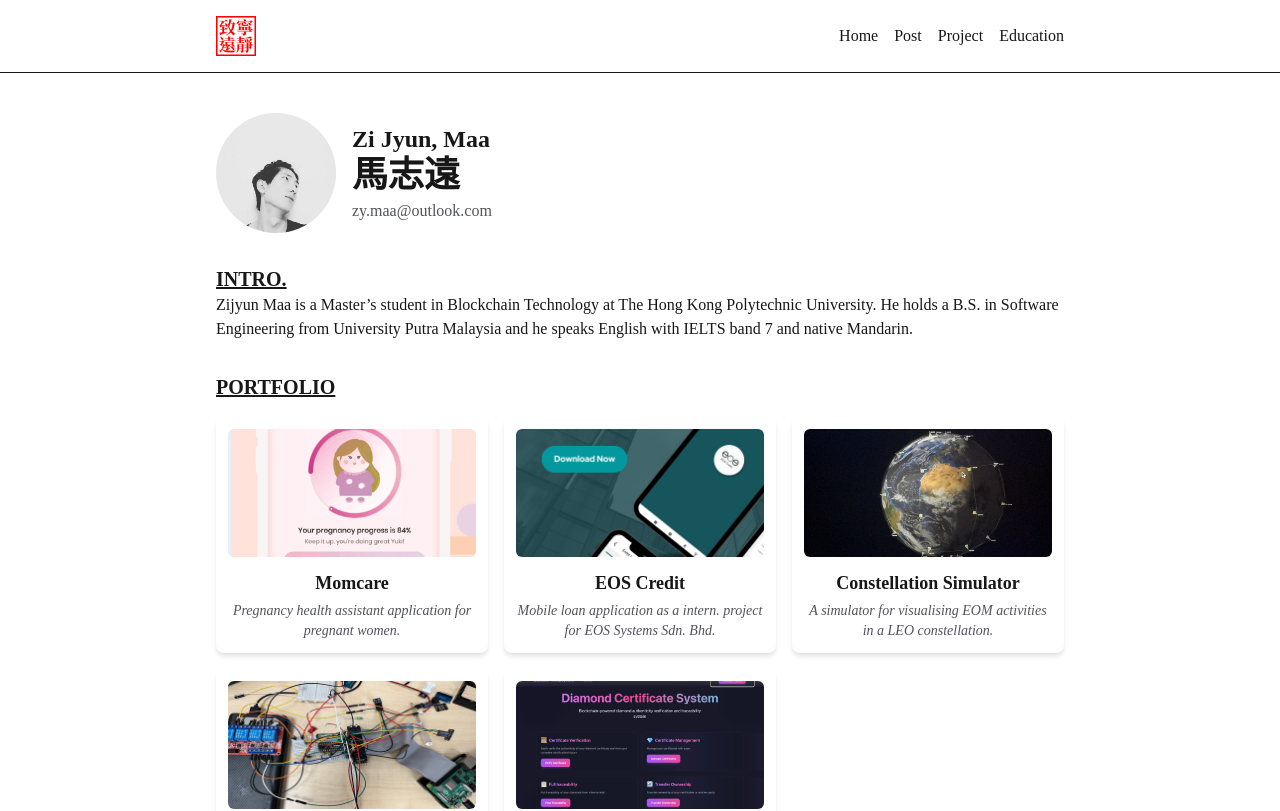
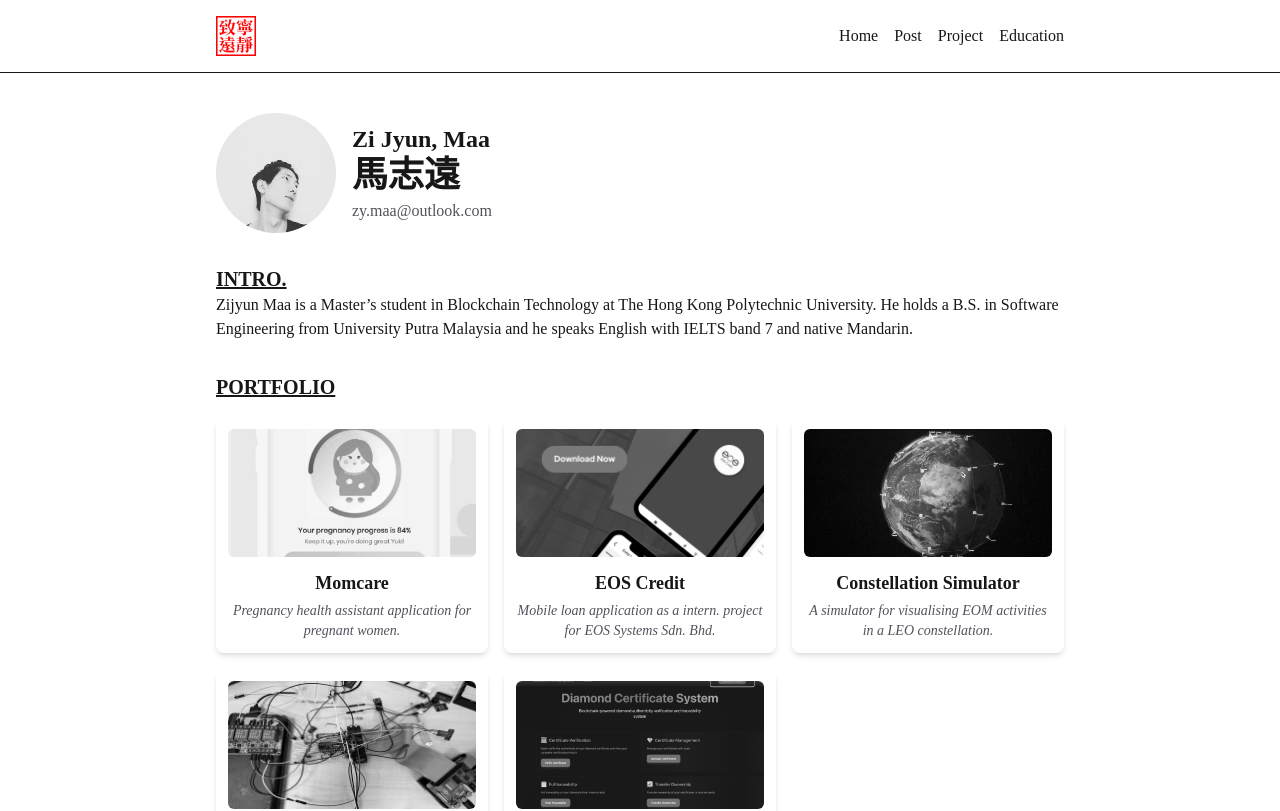
Before and after one commit to MaaZiJyun/official-profile, a Next.js app: page / in a window 1280 px wide. Shown: the top 811 px of the page. Built offline with nearby package versions, Linux system fonts and the light colour scheme.

Commit message:
Add project links and improve layout in ProjectsPage; enhance excerpt extraction in PostsPage

```diff
--- a/src/app/page.tsx
+++ b/src/app/page.tsx
@@ -1,4 +1,5 @@
 import Image from "next/image";
+import Link from "next/link";
 
 export default function Home() {
   return (
@@ -58,13 +59,28 @@ export default function Home() {
               desc: "A blockchain webapp for scalable, transparent supplychain management.",
             },
           ].map((p) => (
-            <div key={p.title} className="rounded-lg shadow-md bg-white p-3 text-center">
-              <div className="h-32 w-full overflow-hidden">
-                <Image src={p.img} alt={p.title} width={400} height={200} className="mx-auto h-full w-full object-cover rounded-md" />
+            <Link
+              href="/projects"
+              key={p.title}
+              target="_blank"
+              rel="noopener noreferrer"
+            >
+              <div className="rounded-lg shadow-md p-3 text-center hover:scale-[1.05] hover:shadow-xl hover:cursor-pointer transition-transform group">
+                <div className="h-32 w-full overflow-hidden">
+                  <Image
+                    src={p.img}
+                    alt={p.title}
+                    width={400}
+                    height={200}
+                    className="mx-auto h-full w-full object-cover rounded-md filter grayscale group-hover:grayscale-0 transition duration-300 ease-in-out"
+                  />
+                </div>
+                <div className="mt-3 text-lg font-semibold">{p.title}</div>
+                <div className="mt-1 text-sm text-zinc-600 italic">
+                  {p.desc}
+                </div>
               </div>
-              <div className="mt-3 text-lg font-semibold">{p.title}</div>
-              <div className="mt-1 text-sm text-zinc-600 italic">{p.desc}</div>
-            </div>
+            </Link>
           ))}
         </div>
       </div>
--- a/src/app/posts/page.tsx
+++ b/src/app/posts/page.tsx
@@ -27,11 +27,32 @@ async function loadTexPosts(): Promise<Post[]> {
       const titleMatch = raw.match(/\\title\{([^}]+)\}/);
       const title = titleMatch ? titleMatch[1].trim() : file.replace(/\.tex$/, "");
 
-      // simple excerpt: first paragraph or first 200 chars
+      // simple excerpt: take first non-empty paragraph, but strip LaTeX markup
       const paragraphMatch = raw.split(/\r?\n\r?\n/).find((p) => p.trim().length > 0) ?? "";
-      const excerpt = paragraphMatch.replace(/\s+/g, " ").trim().slice(0, 300);
 
-      return { file, title, excerpt };
+      function stripTex(text: string) {
+        if (!text) return "";
+        // remove comments
+        let s = text.replace(/%.*$/gm, "");
+        // remove environments \begin{...}...\end{...}
+        s = s.replace(/\\begin\{[^}]+\}[\s\S]*?\\end\{[^}]+\}/g, " ");
+        // remove display and inline math ($...$, $$...$$, \[...\], \(...\))
+        s = s.replace(/\$\$[\s\S]*?\$\$|\$[^$]*\$|\\\[[\s\S]*?\\\]|\\\([\s\S]*?\\\)/g, " ");
+        // replace commands with braced argument: \cmd[opt]{arg} or \cmd{arg} -> keep arg
+        s = s.replace(/\\[a-zA-Z@]+\*?\s*(?:\[[^\]]*\])?\s*\{([^}]*)\}/g, "$1");
+        // remove remaining commands like \cmd or \cmd* or \cmd[opt]
+        s = s.replace(/\\[a-zA-Z@]+\*?\s*(?:\[[^\]]*\])?/g, " ");
+        // remove leftover braces
+        s = s.replace(/[{}]/g, " ");
+        // collapse whitespace
+        s = s.replace(/\s+/g, " ").trim();
+        return s;
+      }
+
+      const cleaned = stripTex(paragraphMatch);
+      const excerpt = cleaned.slice(0, 300);
+
+  return { file, title, excerpt };
     })
   );
 
@@ -52,13 +73,13 @@ export default async function PostsPage() {
           {posts.map((p) => {
             const slug = p.file.replace(/\.tex$/, '');
             return (
-            <article key={p.file} className="rounded-lg border bg-white p-4">
-              <a href={`/posts/${encodeURIComponent(slug)}`} className="text-lg font-semibold text-foreground">
+            <article key={p.file} className="hover:border-l-2 hover:border-red-600 py-2 px-4">
+              <a href={`/posts/render?file=${encodeURIComponent(p.file)}`} className="text-lg font-semibold text-foreground">
                 {p.title}
               </a>
               <p className="mt-2 text-sm text-zinc-600">{p.excerpt}...</p>
               <div className="mt-2">
-                <a className="text-sm text-blue-600 underline" href={`/posts/render?file=${encodeURIComponent(p.file)}`}>
+                <a className="text-sm text-red-600 underline" href={`/posts/render?file=${encodeURIComponent(p.file)}`}>
                   Preview
                 </a>
               </div>
--- a/src/app/projects/page.tsx
+++ b/src/app/projects/page.tsx
@@ -7,7 +7,7 @@ export default function ProjectsPage() {
       <h1 className="text-2xl font-bold">Projects</h1>
 
       <div className="mt-6">
-        <div className="rounded-lg border bg-white p-6 shadow-sm">
+        <div className="rounded-lg border p-6 shadow-sm">
           <div className="flex items-start justify-between">
             <div>
               <Link href="https://momcare-landingpage.vercel.app/">
@@ -56,7 +56,7 @@ export default function ProjectsPage() {
         </div>
       </div>
       <div className="mt-6">
-        <div className="rounded-lg border bg-white p-6 shadow-sm">
+        <div className="rounded-lg border p-6 shadow-sm">
           <div className="flex items-start justify-between">
             <div>
               <Link href="https://play.google.com/store/apps/details?id=com.eos_credit.eos_credit&hl=en">
```
